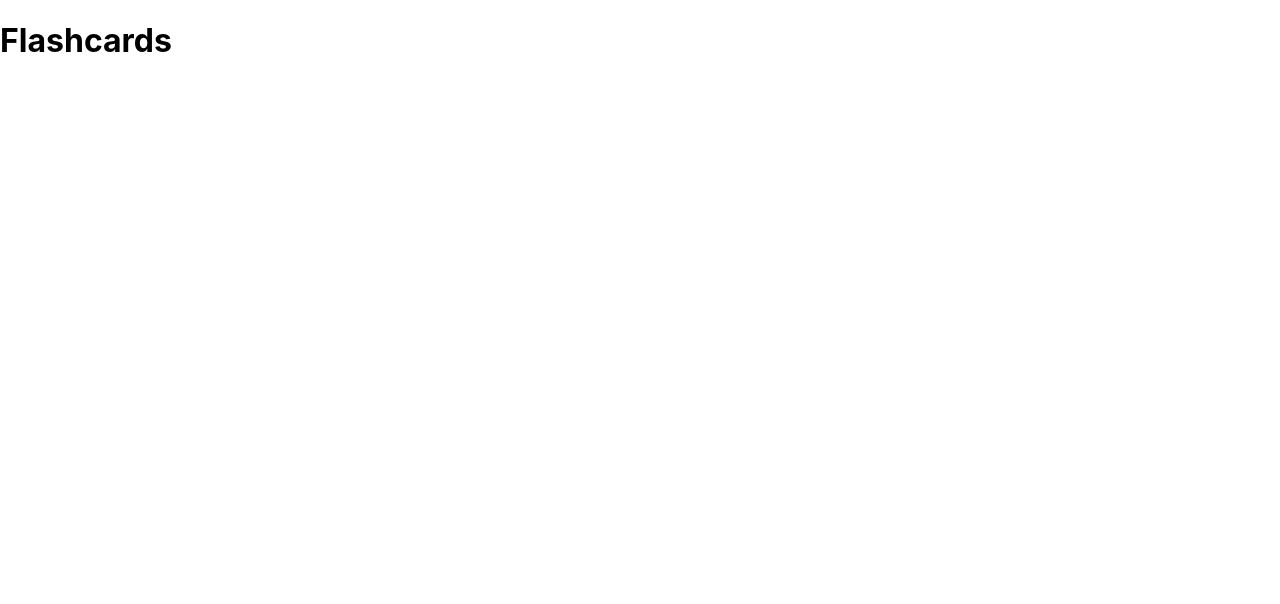
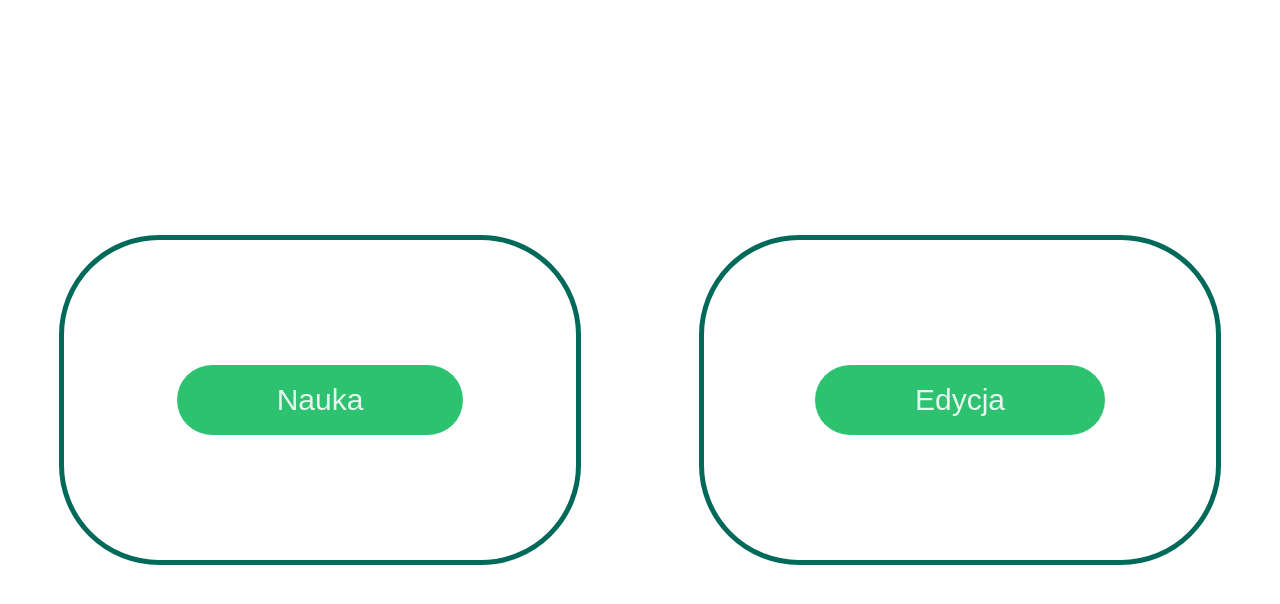
Before and after one commit to avemike/flashcards-front, a React (Create React App) app: page / in a window 1280 px wide. Shown: the top 604 px of the page. Built offline with nearby package versions, Linux system fonts and the light colour scheme.

Commit message:
First version
Show 2 mini cards with button

```diff
--- a/src/App.jsx
+++ b/src/App.jsx
@@ -1,10 +1,28 @@
 import React from 'react';
+import MiniFlashcard from './MiniFlashcard'
+import Button from './Button'
 
 export default class App extends React.Component {
+
+
     render() {
+        const choiceStyle = {
+            "display":"flex",
+            "justifyContent":"space-around",
+            "alignItems":"center",
+            "height":"100vh"
+        }
+
         return (
-            <div>
-                <h1>Flashcards</h1>
+            <div className="choice" style={choiceStyle}>
+
+                <MiniFlashcard>
+                    <Button text="Nauka"/>
+                </MiniFlashcard>
+                <MiniFlashcard>
+                    <Button text="Edycja"/>
+                </MiniFlashcard>
+
             </div>
         )
     }
--- /dev/null
+++ b/src/Button.js
@@ -0,0 +1,33 @@
+import React from 'react'
+
+
+const ButtonLandingStyle = {
+	"margin": "20px 0",
+	"textAlign": "center",
+	"backgroundColor": "#2CC26F",
+	"color": "#E8F4F0",
+	"border": "none",
+	"padding": "20px 100px",
+	"borderRadius": "100px",
+	"fontSize": "30px",
+	"height": "30px",
+	"lineHeight": "30px",
+	"boxSizing": "content-box"
+}
+
+const gotoRegister = () => {
+	alert("Przeneisienie na stronę rejetracji")
+}
+
+const ButtonLanding = probs => {
+	return (
+		<button className="button"
+			onClick={gotoRegister}
+			style={ButtonLandingStyle}
+		>
+			{probs.text || "BRAK TEKSTU"}
+		</button>
+	);
+}
+
+export default ButtonLanding
--- /dev/null
+++ b/src/MiniFlashcard.js
@@ -0,0 +1,27 @@
+import React from 'react'
+
+const MiniFlashcardStyle = {
+	"border": "5px solid #01695A	",
+	"border-radius":"100px",
+	"height": "40vh",
+	"width":"40vw",
+	"display": "flex",
+	"justifyContent": "center",
+	"alignItems": "center",
+
+}
+
+const MiniFlashcard = (probs) => {
+	return(
+				<div
+					className="mini-card"
+					style = {MiniFlashcardStyle}
+				>
+
+			{probs.children}
+				</div>
+
+	);
+}
+
+export default MiniFlashcard
```
